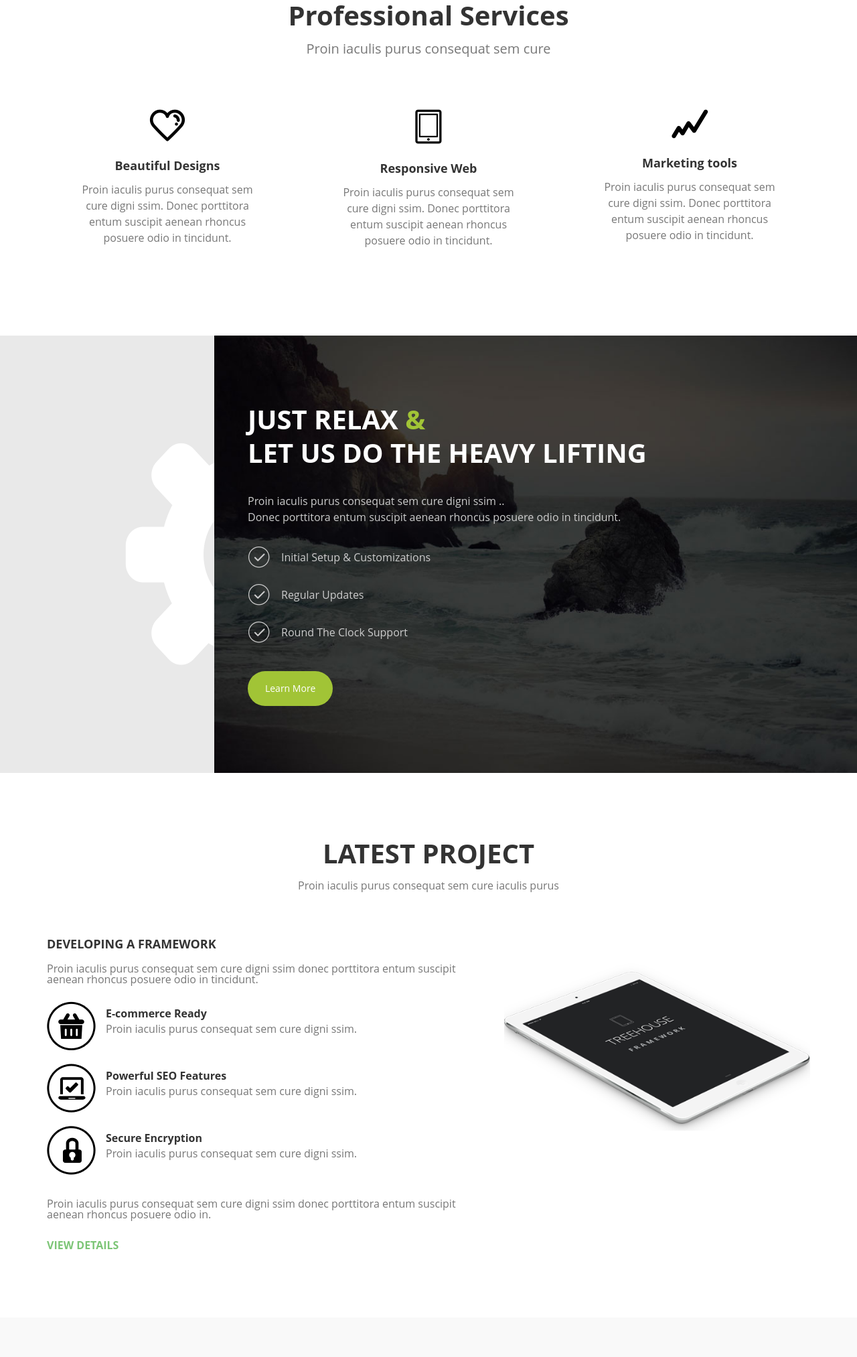
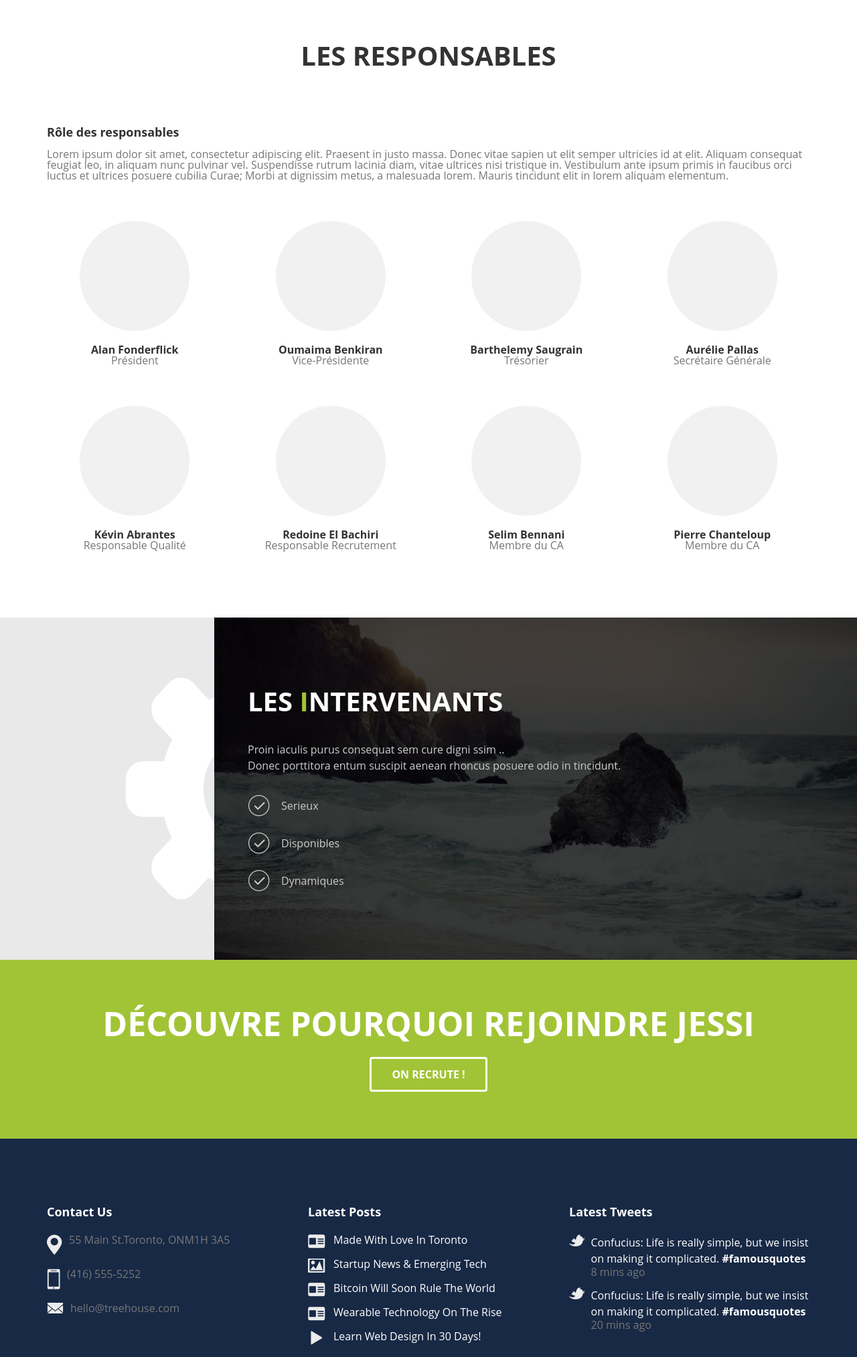
Before and after one commit to BarthS/jessidotcom, a plain HTML site: page Tree House/qui.html in a window 1280 px wide. Shown: the part 486-2512 px from the top of the page at 67% size. Drawn offline with nearby package versions, Linux system fonts and the light colour scheme.

Commit message:
page "qui"

```diff
--- a/Tree House/css/style.css
+++ b/Tree House/css/style.css
@@ -469,7 +469,8 @@ header nav ul li a {
 	}
 
 	.contact a.contact-btn:hover {
-		background-color: #83cc7d;
+		color: #a1c436;
+		background-color: #f9f9f9;
 	}
 
 /* --------- Contact Styling --------- */
--- a/Tree House/qui.html
+++ b/Tree House/qui.html
@@ -45,7 +45,7 @@
 								<span class="icon-bar"></span>
 							</button>
 
-							<a href="#" class="navbar-brand"><img src="img/logo-big.png" alt="Logo of Tree House"></a>
+							<a href="#" class="LOGO navbar-brand"><img src="img/logo-big.png" alt="Logo of Tree House"></a>
 						</div>
 						<div class="navbar-collapse collapse">
 							<ul class="nav navbar-nav navbar-right">
@@ -63,8 +63,7 @@
 		</div><!-- End .container -->
 	</header>
 
-
-<div class="contact" style="background-color: #182945">
+<div class="intro">
 	<div class="container">
 		<div class="row">
 			<div class="col-md-12">
@@ -72,44 +71,126 @@
 				<br>
 				<p style="color: #f9f9f9">Lorem ipsum dolor sit amet, consectetur adipiscing elit. Praesent in justo massa. Donec vitae sapien ut elit semper ultricies id at elit. Aliquam consequat feugiat leo, in aliquam nunc pulvinar vel. Suspendisse rutrum lacinia diam, vitae ultrices nisi tristique in. Vestibulum ante ipsum primis in faucibus orci luctus et ultrices posuere cubilia Curae; Morbi at dignissim metus, a malesuada lorem. Mauris tincidunt elit in lorem aliquam elementum.
 				</p>
-			</div><!-- End .col-md-12 -->
+			</div>
 		</div><!-- End .row -->
-	</div>
-</div><!-- End .contact -->
+	</div><!-- End .container -->
+</div><!-- End .intro -->
 
-	<div class="services">
+<div class="clients">
 	<div class="container">
 		<div class="row">
+			<div class="clients-title">
+				<h2>Les Responsables</h2>
+			</div><!-- End .clients-title -->
+		</div><!-- End .row -->
+
+		<div class="row">
 			<div class="col-md-12">
-					<div class="services-title">
-						<h2>Professional Services</h2>
-						<p>Proin iaculis purus consequat sem cure </p>
-					</div><!-- End .services-title -->
-				</div><!-- End .col-md-12 -->
+				<h3>Rôle des responsables</h2>
+				<br>
+				<p>Lorem ipsum dolor sit amet, consectetur adipiscing elit. Praesent in justo massa. Donec vitae sapien ut elit semper ultricies id at elit. Aliquam consequat feugiat leo, in aliquam nunc pulvinar vel. Suspendisse rutrum lacinia diam, vitae ultrices nisi tristique in. Vestibulum ante ipsum primis in faucibus orci luctus et ultrices posuere cubilia Curae; Morbi at dignissim metus, a malesuada lorem. Mauris tincidunt elit in lorem aliquam elementum.
+			</div>
+		</div>
+
+		<div class="row">
+			<div class="col-md-3">
+				<div class="row">
+					<div class="client-img">
+
+					</div><!-- End .client-img -->
+				</div>
+				<div class="row" style="text-align: center">
+					<h4>Alan Fonderflick</h4>
+					<p>Président</p>
+				</div>
+			</div><!-- End .col-md-3 -->
+			<div class="col-md-3">
+				<div class="row">
+					<div class="client-img">
+
+					</div><!-- End .client-img -->
+				</div>
+				<div class="row" style="text-align: center">
+					<h4>Oumaima Benkiran</h4>
+					<p>Vice-Présidente</p>
+				</div>
+			</div><!-- End .col-md-3 -->
+			<div class="col-md-3">
+				<div class="row">
+					<div class="client-img">
+
+					</div><!-- End .client-img -->
+				</div>
+				<div class="row" style="text-align: center">
+					<h4>Barthelemy Saugrain</h4>
+					<p>Trésorier</p>
+				</div>
+			</div><!-- End .col-md-3 -->
+			<div class="col-md-3">
+				<div class="row">
+					<div class="client-img">
+
+					</div><!-- End .client-img -->
+				</div>
+				<div class="row" style="text-align: center">
+					<h4>Aurélie Pallas</h4>
+					<p>Secrétaire Générale</p>
+				</div>
+			</div><!-- End .col-md-3 -->
 		</div><!-- End .row -->
+
 		<div class="row">
-				<div class="services-features">
-					<div class="services-features-col col-md-4">
-						<img src="img/heart-icon.png" alt="">
-						<h3>Beautiful Designs</h3>
-						<p>Proin iaculis purus consequat sem cure digni ssim. Donec porttitora entum suscipit aenean rhoncus posuere odio in tincidunt.</p>
-					</div><!-- End .col-md-4 -->
+			<div class="col-md-3">
+				<div class="row">
+					<div class="client-img">
 
-					<div class="services-features-col col-md-4">
-						<img src="img/mobile-icon.png" alt="">
-						<h3>Responsive Web</h3>
-						<p>Proin iaculis purus consequat sem cure digni ssim. Donec porttitora entum suscipit aenean rhoncus posuere odio in tincidunt.</p>
-					</div><!-- End .col-md-4 -->
+					</div><!-- End .client-img -->
+				</div>
+				<div class="row" style="text-align: center">
+					<h4>Kévin Abrantes</h4>
+					<p>Responsable Qualité</p>
+				</div>
+			</div><!-- End .col-md-3 -->
+			<div class="col-md-3">
+				<div class="row">
+					<div class="client-img">
 
-					<div class="services-features-col col-md-4">
-						<img src="img/graph-icon.png" alt="">
-						<h3>Marketing tools</h3>
-						<p>Proin iaculis purus consequat sem cure digni ssim. Donec porttitora entum suscipit aenean rhoncus posuere odio in tincidunt.</p>
-					</div><!-- End .col-md-4 -->
-				</div><!-- End .services-features -->
+					</div><!-- End .client-img -->
+				</div>
+				<div class="row" style="text-align: center">
+					<h4>Redoine El Bachiri</h4>
+					<p>Responsable Recrutement</p>
+				</div>
+			</div><!-- End .col-md-3 -->
+			<div class="col-md-3">
+				<div class="row">
+					<div class="client-img">
+
+					</div><!-- End .client-img -->
+				</div>
+				<div class="row" style="text-align: center">
+					<h4>Selim Bennani</h4>
+					<p>Membre du CA</p>
+				</div>
+			</div><!-- End .col-md-3 -->
+			<div class="col-md-3">
+				<div class="row">
+					<div class="client-img">
+
+					</div><!-- End .client-img -->
+				</div>
+				<div class="row" style="text-align: center">
+					<h4>Pierre Chanteloup</h4>
+					<p>Membre du CA</p>
+				</div>
+			</div><!-- End .col-md-3 -->
 		</div><!-- End .row -->
+
+
 	</div><!-- End .container -->
-	</div><!-- End .services -->
+</div><!-- End .clients -->
+
+
 
 
 
@@ -119,16 +200,14 @@
 			<div class="features-gear-bg">
 				<div class="row">
 					<div class="col-lg-9 col-xs-12 col-lg-offset-3">
-						<h2>Just relax <span class="amp">&amp;</span><br>let us do the heavy lifting</h2>
+						<h2>Les <span class="amp">I</span>ntervenants</h2>
 						<p>Proin iaculis purus consequat sem cure  digni ssim .. <br> Donec porttitora entum suscipit  aenean rhoncus posuere odio in tincidunt.</p>
 
 						<ul>
-							<li>Initial Setup &amp; Customizations</li>
-							<li>Regular Updates</li>
-							<li>Round The Clock Support</li>
+							<li>Serieux</li>
+							<li>Disponibles</li>
+							<li>Dynamiques</li>
 						</ul>
-
-						<a href="#" class="btn">Learn More</a>
 					</div><!-- End .col-md-12 .col-xs-12 .col-md-offset-2 -->
 				</div><!-- End .row -->
 			</div><!-- End .features-gear-bg -->
@@ -136,175 +215,22 @@
 	</div><!-- End .features -->
 
 
-	<div class="latest">
-		<div class="container">
-			<div class="row">
-				<div class="col-md-12">
-					<div class="latest-title">
-						<h2>latest project</h2>
-						<p>Proin iaculis purus consequat sem cure iaculis purus </p>
-					</div><!-- End .latest-title -->
-				</div><!-- End .col-md-12 -->
-			</div><!-- End .row -->
 
-			<div class="row">
-				<div class="col-md-5 col-md-push-7">
-					<img src="img/ipad.png" class="ipad img-responsive" alt="">
-				</div><!-- End .col-md-5 .col-md-push-7 -->
-				<div class="col-md-7 col-md-pull-5">
-					<div class="latest-features">
-						<h3>Developing A Framework </h3>
-						<p>Proin iaculis purus consequat sem cure  digni ssim donec porttitora entum suscipit  aenean rhoncus posuere odio in tincidunt.</p>
-
-						<ul>
-							<li class="clearfix">
-								<img src="img/market-icon.png" alt="">
-								<h4>E-commerce Ready</h4>
-								<p>Proin iaculis purus consequat sem cure  digni ssim. </p>
-							</li>
-
-							<li class="clearfix">
-								<img src="img/seo-icon.png" alt="">
-								<h4>Powerful SEO Features</h4>
-								<p>Proin iaculis purus consequat sem cure  digni ssim. </p>
-							</li >
-
-							<li class="clearfix">
-								<img src="img/lock-icon.png" alt="">
-								<h4>Secure Encryption</h4>
-								<p>Proin iaculis purus consequat sem cure  digni ssim. </p>
-							</li>
-						</ul>
-
-						<p class="last-des">Proin iaculis purus consequat sem cure  digni ssim donec porttitora entum suscipit  aenean rhoncus posuere odio in.</p>
-
-						<a href="#">View Details</a>
-					</div><!-- End .latest-features -->
-				</div><!-- End .col-md-7 .col-md-pull-5-->
-			</div><!-- End .row -->
-
-		</div><!-- End .container -->
-	</div><!-- End .latest -->
-
-	<div class="features2">
-		<div class="container">
-			<div class="row">
-				<div class="col-md-12">
-					<div class="features2-title">
-						<h2>Culture &amp; Values</h2>
-						<p>Proin iaculis purus consequat cure iaculis . </p>
-					</div><!-- End .features2-title -->
-				</div><!-- End .col-md-12 -->
-			</div><!-- End .row -->
-			<div class="row">
-				<div class="features2-col col-md-4">
-					<img src="img/music-icon.png" alt="">
-					<h3>Work-Life Balance</h3>
-					<p>Proin iaculis purus consequat sem cure digni ssim. Donec porttitora entum suscipit aenean rhoncus posuere odio in tincidunt.</p>
-				</div><!-- End .col-md-4 -->
-
-				<div class="features2-col col-md-4">
-					<img src="img/graph2-icon.png" alt="">
-					<h3>Quality Over Quantity</h3>
-					<p>Proin iaculis purus consequat sem cure digni ssim. Donec porttitora entum suscipit aenean rhoncus posuere odio in tincidunt.</p>
-				</div><!-- End .col-md-4 -->
-
-				<div class="features2-col col-md-4">
-					<img src="img/star-icon.png" alt="">
-					<h3>Deliver Excellence</h3>
-					<p>Proin iaculis purus consequat sem cure digni ssim. Donec porttitora entum suscipit aenean rhoncus posuere odio in tincidunt.</p>
-				</div><!-- End .col-md-4 -->
-			</div><!-- End .row -->
-
-		</div><!-- End .container -->
-	</div><!-- End .features-2 -->
-
-	<div class="clients">
-		<div class="container">
-			<div class="row">
-				<div class="clients-title">
-					<h2>Our Awesome Clients</h2>
-					<p>Proin iaculis purus consequat sem cure. </p>
-				</div><!-- End .clients-title -->
-			</div><!-- End .row -->
-
-			<div class="row">
-				<div class="col-md-4">
-					<div class="client-img">
-
-					</div><!-- End .client-img -->
-				</div><!-- End .col-md-4 -->
-				<div class="col-md-8">
-					<div class="client-quote">
-						<blockquote>
-							“ Proin iaculis purus consequat sem cure  digni ssim donec porttitora entum suscipit aenean rhoncus. ”
-							<br> <a href="#">- Jamie Richardson, Founder of Cocoa Media</a>
-						</blockquote>
-					</div><!-- End .client-quote -->
-				</div><!-- End .col-md-8 -->
-			</div><!-- End .row -->
-
-			<div class="row">
-				<div class="col-md-4 col-md-push-8">
-					<div class="client-img">
-
-					</div><!-- End .client-img -->
-				</div><!-- End .col-md-4 -->
-				<div class="col-md-8 col-md-pull-4">
-					<div class="client-quote">
-						<blockquote>
-							“ Proin iaculis purus consequat sem cure  digni ssim donec porttitora entum suscipit aenean rhoncus. ”
-							<br> <a href="#">- Jamie Richardson, Founder of Cocoa Media</a>
-						</blockquote>
-					</div><!-- End .client-quote -->
-				</div><!-- End .col-md-8 -->
-			</div><!-- End .row -->
-
-		</div><!-- End .container -->
-	</div><!-- End .clients -->
 
 	<div class="contact">
 		<div class="container">
 			<div class="row">
 				<div class="col-md-12">
-					<h1>ready to talk about your next project?</h1>
+					<h1>Découvre pourquoi rejoindre JESSI</h1>
 				</div><!-- End .col-md-12 -->
 			</div><!-- End .row -->
 			<div class="row">
 				<div class="col-md-12">
-					<a href="#" class="contact-btn">Contact Us</a>
+					<a href="#" class="contact-btn">On recrute !</a>
 				</div><!-- End .col-md-12 -->
 			</div><!-- End .row -->
 		</div>
 	</div><!-- End .contact -->
-
-	<div class="clients-imgs">
-		<div class="container">
-			<div class="row">
-				<div class="col-md-12">
-					<ul>
-						<div class="row">
-							<div class="col-md-3 col-xs-6">
-								<li><img src="img/envato.png" alt="envato" href="#"></li>
-							</div><!-- End .col-md-3 .col-xs-6 -->
-
-							<div class="col-md-3 col-xs-6">
-								<li><img src="img/wordpress.png" alt="WordPress" href="#"></li>
-							</div><!-- End .col-md-3 .col-xs-6 -->
-
-							<div class="col-md-3 col-xs-6">
-								<li><img src="img/ae.png" alt="Aetuts" href="#"></li>
-							</div><!-- End .col-md-3 .col-xs-6 -->
-
-							<div class="col-md-3 col-xs-6">
-								<li><img src="img/microlancer.png" alt="Microlancer" href="#"></li>
-							</div><!-- End .col-md-3 .col-xs-6 -->
-						</div><!-- End .row -->
-					</ul>
-				</div><!-- End .col-md-12 -->
-			</div><!-- End .row -->
-		</div><!-- End .container -->
-	</div><!-- End .clients-imgs -->
 
 	<footer>
 		<div class="container">
```
Also changed, not shown: Tree House/presta.html (+1 -1 lines). Lines whose indentation alone changed are shown as unchanged.
